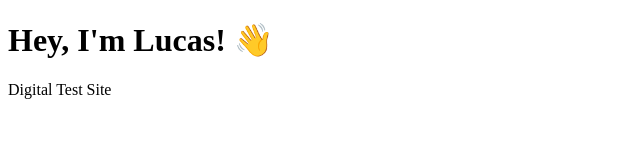
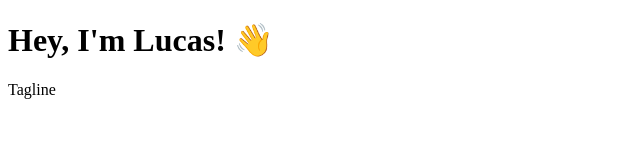
Before and after one commit to lucas-digital/lucas-digital.github.io, a plain HTML site: page index.html in a window 1280 px wide. Shown: the full height of the page, 0-640 px from the left. Drawn offline with Linux system fonts and the light colour scheme.

Commit message:
Update index.html

```diff
--- a/index.html
+++ b/index.html
@@ -1,7 +1,14 @@
 <!DOCTYPE html>
 <html>
+<head>
+<title>Page Title</title>
+<!-- Favion und Website Titel "Lucas Digital" -->
+</head>
 <body>
+
 <h1>Hey, I'm Lucas! 👋</h1>
-<p>Digital Test Site</p>
+<p>Tagline</p>
+<!-- Link zu LinkedIn, Dribble, Behance mit Icons -->
+
 </body>
 </html>
```
